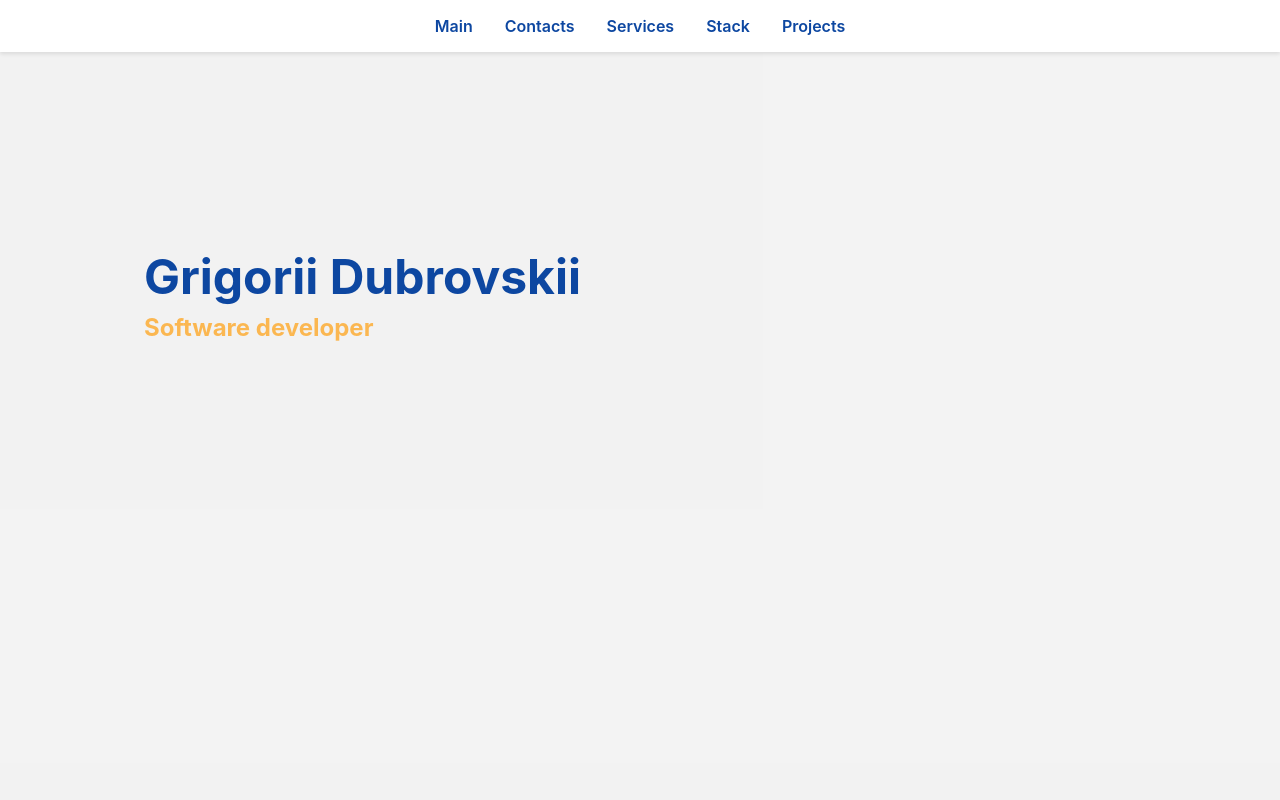
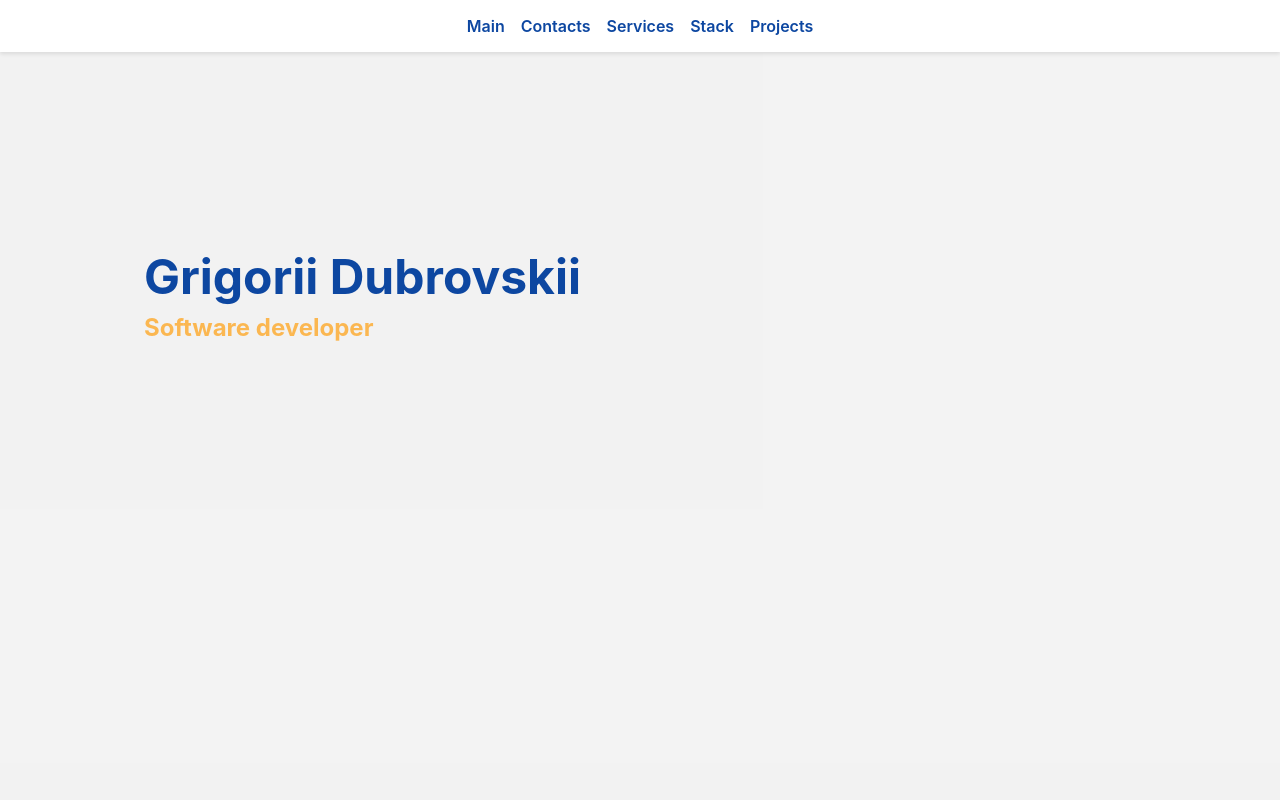
Before and after one commit to DubroffSky/my-cv, a React (Create React App) app: page / in a window 1280 px wide. Shown: the top 800 px of the page. Built offline with nearby package versions, Linux system fonts and the light colour scheme; the HTML template or start-up script is replaced by a standard one.

Commit message:
navbar clouser position

```diff
--- a/package.json
+++ b/package.json
@@ -9,8 +9,6 @@
     "@testing-library/user-event": "^13.5.0",
     "@types/jest": "^27.5.2",
     "@types/node": "^16.18.126",
-    "@types/react": "19.0.0",
-    "@types/react-dom": "19.0.0",
     "emailjs-com": "^3.2.0",
     "framer-motion": "^12.7.4",
     "prop-types": "^15.8.1",
@@ -46,6 +44,8 @@
     ]
   },
   "devDependencies": {
-    "@types/prop-types": "^15.7.14"
+    "@types/prop-types": "^15.7.14",
+    "@types/react": "^19.1.2",
+    "@types/react-dom": "^19.1.2"
   }
 }
--- a/src/styles/navbar.css
+++ b/src/styles/navbar.css
@@ -10,7 +10,7 @@
   .nav-list {
     display: flex;
     justify-content: center;
-    gap: 2rem;
+    gap: 1rem;
     padding: 1rem 2rem;
     margin: 0;
     list-style: none;
```
Also changed, not shown: 2 other files (tests, documents, lock files or other folders).
